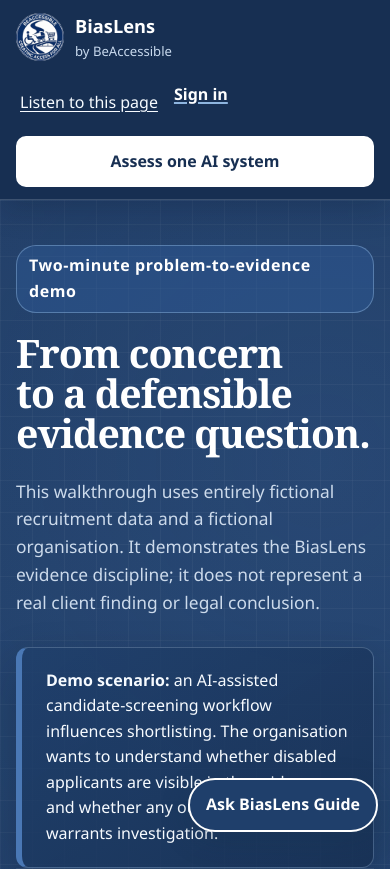
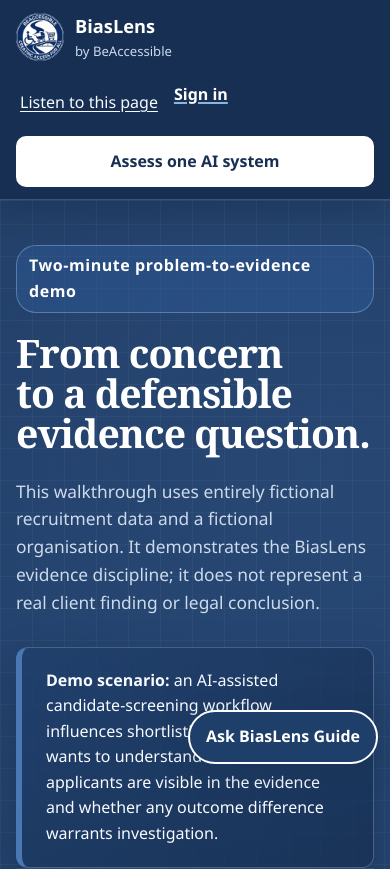
Before and after one commit to laggiesfl/BiasLens-Full-Platform, a Next.js app: page /demo in a window 390 px wide. Shown: the top 869 px of the page. Built offline with nearby package versions, Linux system fonts and the light colour scheme.

Commit message:
ux: coordinate guide launcher and center open guide panel

```diff
--- a/src/components/guide/GuideLauncher.module.css
+++ b/src/components/guide/GuideLauncher.module.css
@@ -1,7 +1,7 @@
 .launcher {
   position: fixed;
   right: 1rem;
-  bottom: 1rem;
+  bottom: 5.5rem;
   z-index: 60;
   min-height: 48px;
   padding: 0.75rem 1rem;
@@ -28,8 +28,9 @@
 
 .panel {
   position: fixed;
+  top: 50%;
   right: 1rem;
-  bottom: 1rem;
+  transform: translateY(-50%);
   z-index: 59;
   width: min(680px, calc(100vw - 2rem));
   max-height: calc(100vh - 2rem);
@@ -37,7 +38,9 @@
   background: #ffffff;
   border: 2px solid #1f3f6b;
   border-radius: 16px;
-  box-shadow: 0 18px 55px rgba(23, 50, 77, 0.3);
+  box-shadow:
+    0 18px 55px rgba(23, 50, 77, 0.3),
+    0 0 0 100vmax rgba(23, 50, 77, 0.28);
 }
 
 .panelHeader {
@@ -81,11 +84,12 @@
 @media (max-width: 700px) {
   .launcher {
     right: 0.75rem;
-    bottom: 0.75rem;
+    bottom: 5rem;
   }
 
   .panel {
     inset: 0.5rem;
+    transform: none;
     width: auto;
     max-height: none;
   }
```
